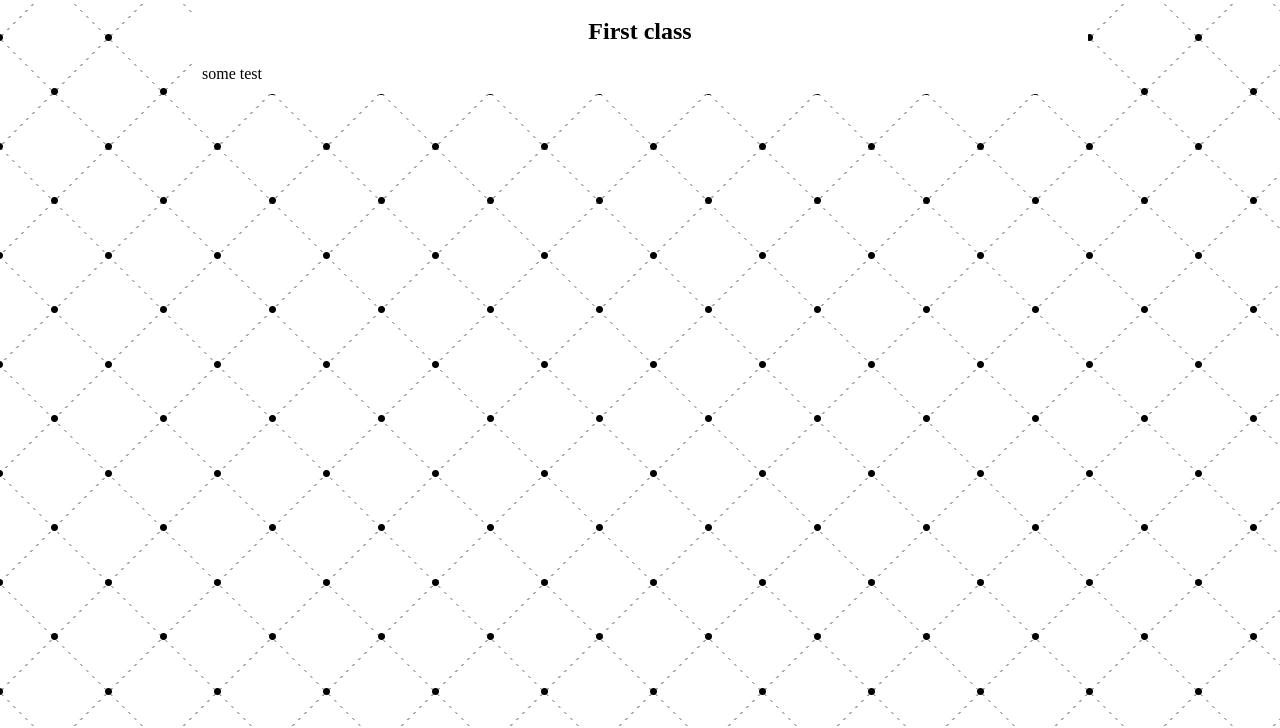
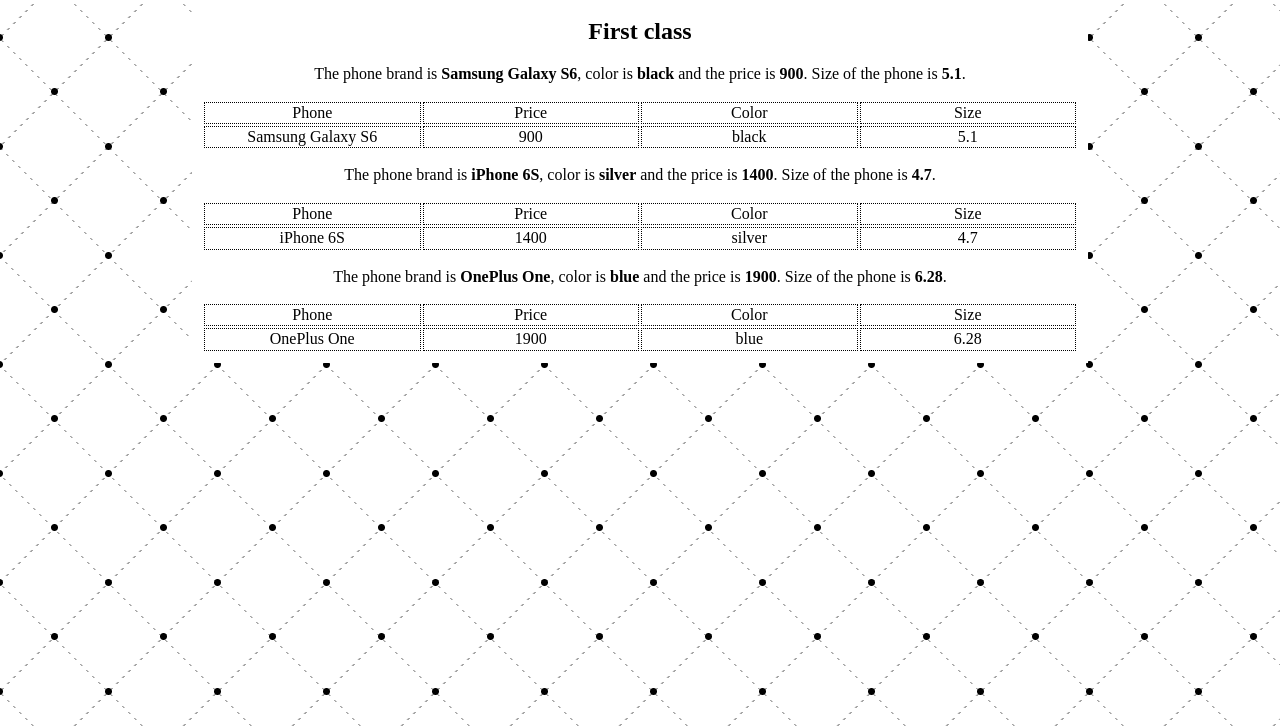
Before and after one commit to galdranorn/OOP-exercises, a plain HTML site: page index.html in a window 1280 px wide. Shown: the part 72-800 px from the top of the page. Drawn offline with Linux system fonts and the light colour scheme; a web font is replaced by a local one.

Commit message:
First class exercise finished

```diff
--- a/index.html
+++ b/index.html
@@ -13,7 +13,7 @@
         <div class="container">
             <h1>OOP exercises</h1>
             <h2>First class</h2>
-            <div id="firstClass">some test</div>
+            <div id="firstClass"></div>
         </div>
         <script src="js/script.js"></script>
     </body>
--- a/js/script.js
+++ b/js/script.js
@@ -0,0 +1,59 @@
+// html links
+const firstClassBox = document.querySelector('#firstClass');
+
+// class for phones
+function Phone(brand, price, color, size) {
+	this.brand = brand;
+	this.price = price;
+    this.color = color;
+    this.size = size;
+}
+
+// prototype from exercise
+Phone.prototype.printInfo = function() {
+    const firstClassPrint = document.createElement('div');
+    firstClassPrint.innerHTML =
+    firstClassPrint.innerHTML +
+    ("<p>The phone brand is <span>" + this.brand +
+    "</span>, color is <span>" + this.color +
+    "</span> and the price is <span>" + this.price + "</span>. " +
+    "Size of the phone is <span>" + this.size + "</span>.</p>");
+    firstClassBox.appendChild(firstClassPrint);
+}
+
+// additional prototype to exercise
+Phone.prototype.createTable = function() {
+    const firstClassTable = document.createElement('table');
+    const firstClassRow = document.createElement('tr');
+    firstClassTable.innerHTML = ("<tr><td>Phone</td><td>Price</td><td>Color</td><td>Size</td></tr>");
+    firstClassRow.innerHTML =
+        ("<td>"+this.brand+"</td>"+
+        "<td>"+this.price+"</td>"+
+        "<td>"+this.color+"</td>"+
+        "<td>"+this.size+"</td>");
+    firstClassTable.appendChild(firstClassRow);
+    firstClassBox.appendChild(firstClassTable);
+};
+
+// decided to give data via array with objects
+const phoneList = [
+    {brand: 'Samsung Galaxy S6',
+    price: 900,
+    color: 'black',
+    size: 5.1},
+    {brand: 'iPhone 6S',
+    price: 1400,
+    color: 'silver',
+    size: 4.7},
+    {brand: 'OnePlus One',
+    price: 1900,
+    color: 'blue',
+    size: 6.28}
+]
+
+// and trigger functions via 'for' loop
+for (i=0; i<phoneList.length; i++) {
+    let phone = new Phone(phoneList[i].brand, phoneList[i].price, phoneList[i].color, phoneList[i].size);
+    phone.printInfo();
+    phone.createTable();
+}
--- a/sass/style.scss
+++ b/sass/style.scss
@@ -20,4 +20,15 @@
     background: white;
     h1, h2 {text-align: center;}
     h1 {text-shadow: 2px 2px lightgrey;}
+    #firstClass{
+        text-align: center;
+        span {font-weight: bold;}
+        table {
+            width: 100%;
+            td {
+                width: 25%;
+                border: 1px dotted black;
+            }
+        }
+    }
 }
```
Also changed, not shown: css/style.css, 1 other file.
